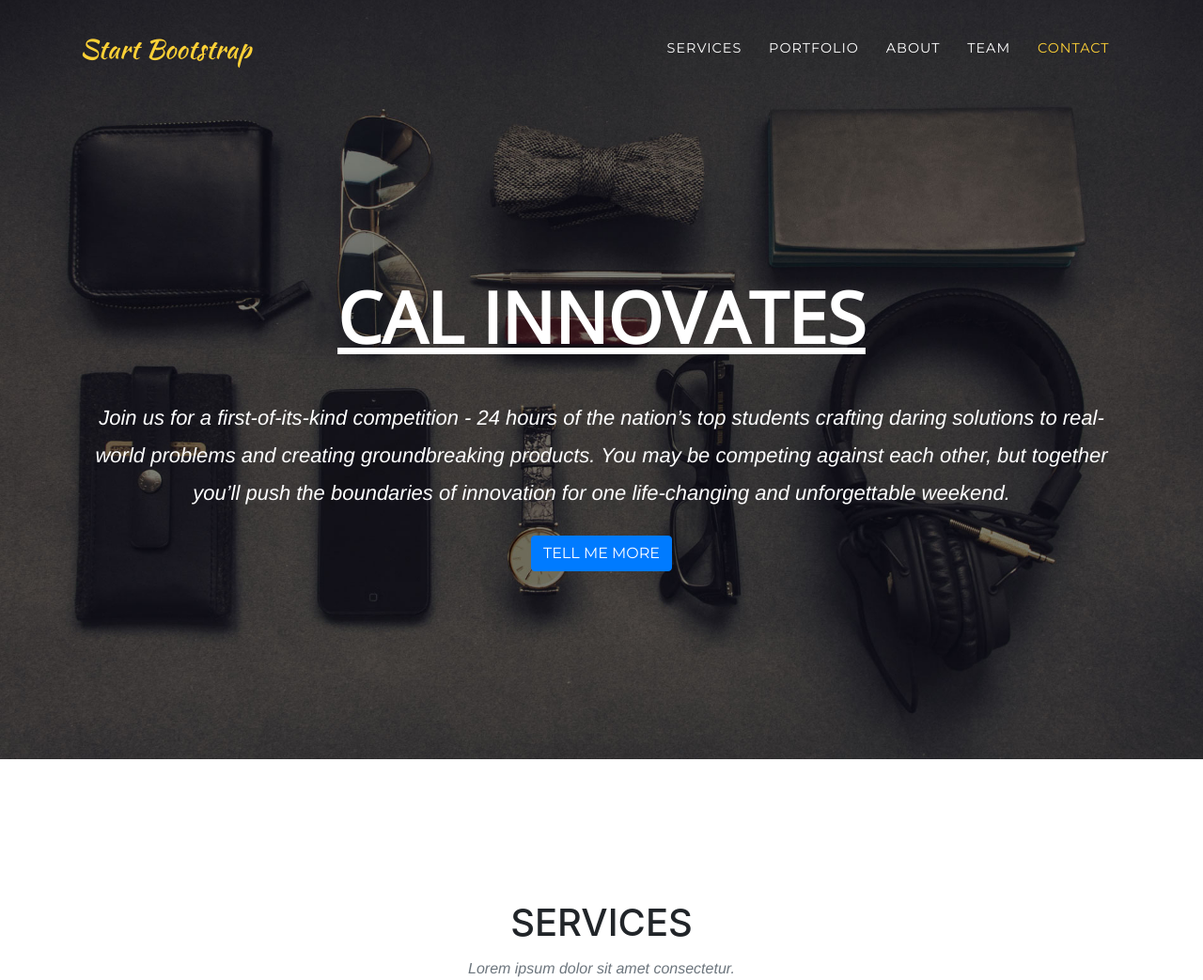
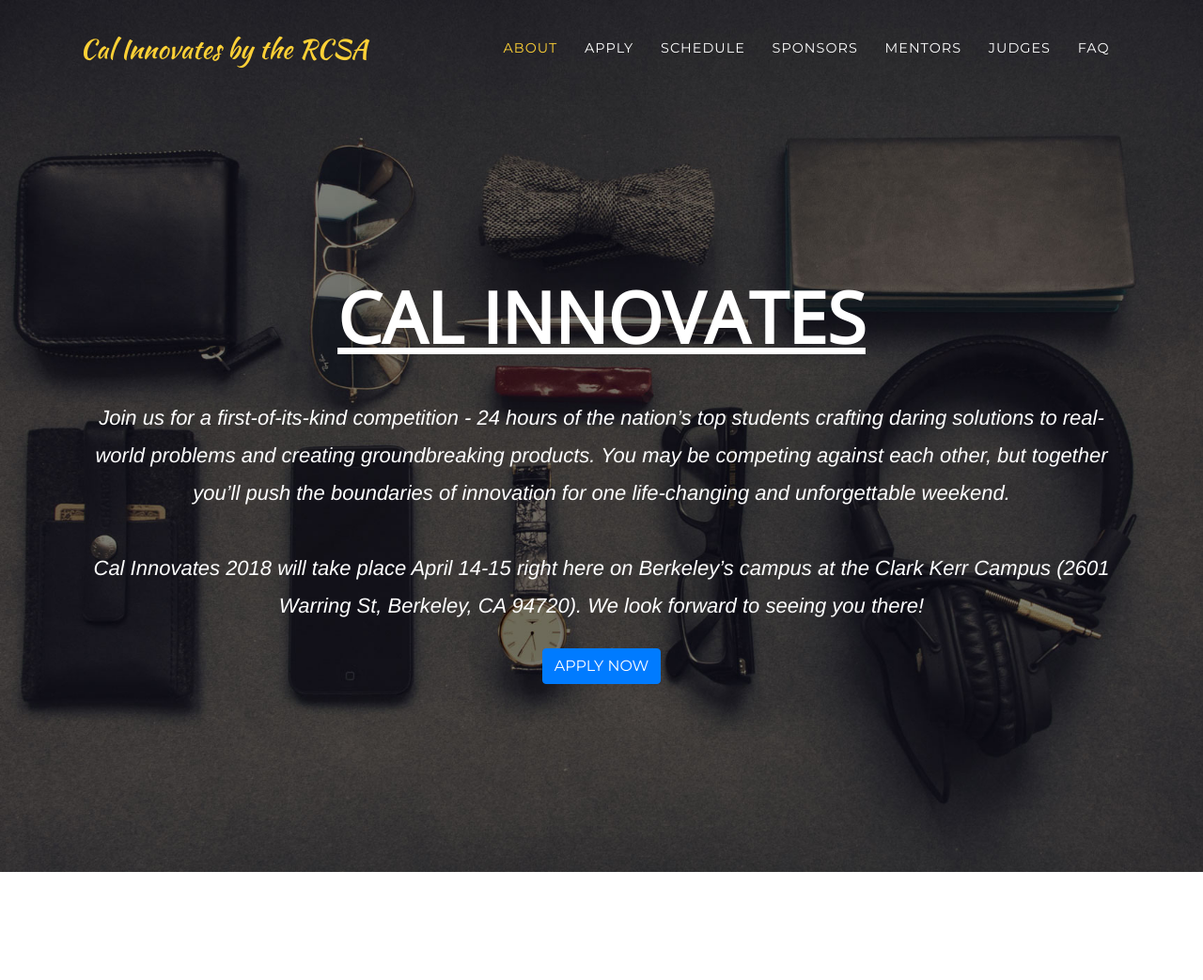
Before and after one commit to CalInnovates/CalInnovates.github.io, a website with bundled scripts: page index.html in a window 1280 px wide. Shown: the top 1043 px of the page at 94% size. Built offline with nearby package versions, Linux system fonts and the light colour scheme; a web font is replaced by a local one.

Commit message:
Progress on index.html

```diff
--- a/index.html
+++ b/index.html
@@ -8,7 +8,7 @@
     <meta name="description" content="">
     <meta name="author" content="">
 
-    <title>Agency - Start Bootstrap Theme</title>
+    <title>Cal Innovates</title>
 
     <!-- Bootstrap core CSS -->
     <link href="vendor/bootstrap/css/bootstrap.min.css" rel="stylesheet">
@@ -31,7 +31,7 @@
     <!-- Navigation -->
     <nav class="navbar navbar-expand-lg navbar-dark fixed-top" id="mainNav">
       <div class="container">
-        <a class="navbar-brand js-scroll-trigger" href="#page-top">Start Bootstrap</a>
+        <a class="navbar-brand js-scroll-trigger" href="#page-top">Cal Innovates by the RCSA </a>
         <button class="navbar-toggler navbar-toggler-right" type="button" data-toggle="collapse" data-target="#navbarResponsive" aria-controls="navbarResponsive" aria-expanded="false" aria-label="Toggle navigation">
           Menu
           <i class="fa fa-bars"></i>
@@ -39,19 +39,25 @@
         <div class="collapse navbar-collapse" id="navbarResponsive">
           <ul class="navbar-nav text-uppercase ml-auto">
             <li class="nav-item">
-              <a class="nav-link js-scroll-trigger" href="#services">Services</a>
-            </li>
-            <li class="nav-item">
-              <a class="nav-link js-scroll-trigger" href="#portfolio">Portfolio</a>
-            </li>
-            <li class="nav-item">
               <a class="nav-link js-scroll-trigger" href="#about">About</a>
             </li>
             <li class="nav-item">
-              <a class="nav-link js-scroll-trigger" href="#team">Team</a>
+              <a class="nav-link js-scroll-trigger" href="#apply">Apply</a>
             </li>
             <li class="nav-item">
-              <a class="nav-link js-scroll-trigger" href="#contact">Contact</a>
+              <a class="nav-link js-scroll-trigger" href="#schedule">Schedule</a>
+            </li>
+            <li class="nav-item">
+              <a class="nav-link js-scroll-trigger" href="#sponsors">Sponsors</a>
+            </li>
+            <li class="nav-item">
+              <a class="nav-link js-scroll-trigger" href="#mentors">Mentors</a>
+            </li>
+            <li class="nav-item">
+              <a class="nav-link js-scroll-trigger" href="#judges">Judges</a>
+            </li>
+            <li class="nav-item">
+              <a class="nav-link js-scroll-trigger" href="#faq">FAQ</a>
             </li>
           </ul>
         </div>
@@ -68,19 +74,23 @@
               daring solutions to real-world problems and creating
               groundbreaking products. You may be competing against each other,
               but together you’ll push the boundaries of innovation for one
-              life-changing and unforgettable weekend.</div>
-          <a class="btn btn-primary btn-xl text-uppercase js-scroll-trigger" href="#services">Tell Me More</a>
+              life-changing and unforgettable weekend.
+              <br>
+              <br>
+              Cal Innovates 2018 will take place April 14-15 right here on Berkeley’s campus at the Clark Kerr Campus  (2601 Warring St, Berkeley, CA 94720). We look forward to seeing you there!
+          </div>
+          <a class="btn btn-primary btn-xl text-uppercase js-scroll-trigger" href="#apply">Apply Now</a>
         </div>
       </div>
     </header>
 
     <!-- Services -->
-    <section id="services">
+    <section id="about">
       <div class="container">
         <div class="row">
           <div class="col-lg-12 text-center">
-            <h2 class="section-heading text-uppercase">Services</h2>
-            <h3 class="section-subheading text-muted">Lorem ipsum dolor sit amet consectetur.</h3>
+            <h2 class="section-heading text-uppercase">About Cal Innovates</h2>
+            <!---<h3 class="section-subheading text-muted">Lorem ipsum dolor sit amet consectetur.</h3> -->
           </div>
         </div>
         <div class="row text-center">
```
